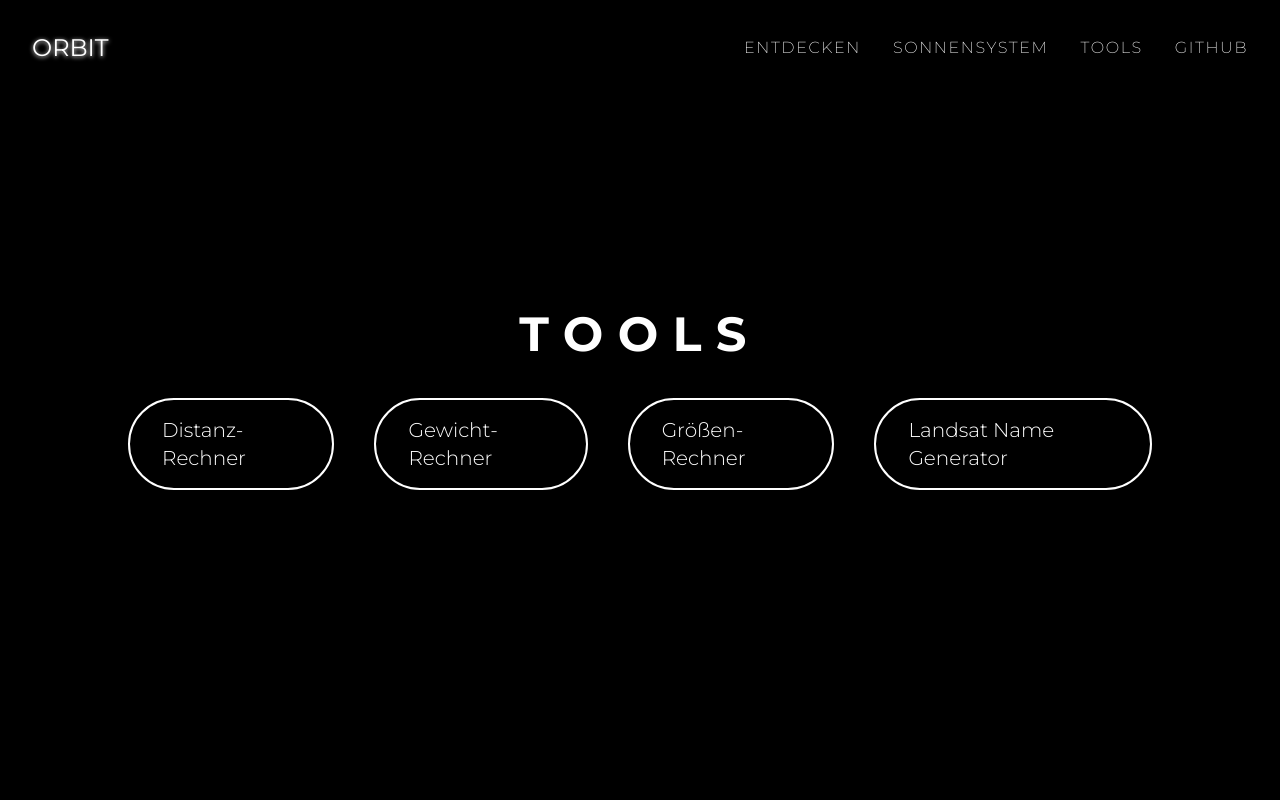
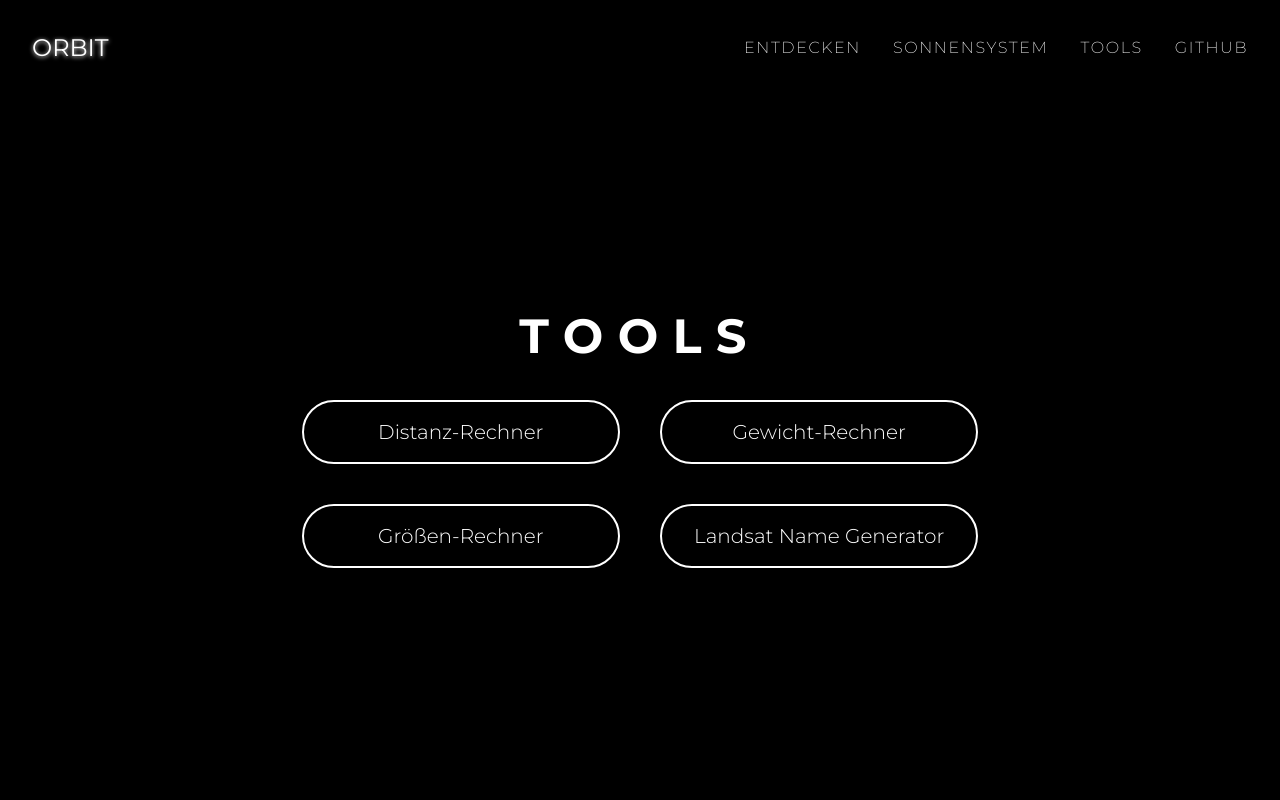
Before and after one commit to zeroequalsone/orbit, a Next.js app: page /tools in a window 1280 px wide. Shown: the top 800 px of the page. Built offline with nearby package versions, Linux system fonts and the light colour scheme.

Commit message:
refactor(tools-page): extract tool button and improve layout (#57)

```diff
--- /dev/null
+++ b/app/components/tools/ToolButton.tsx
@@ -0,0 +1,17 @@
+import Link from "next/link";
+
+type ToolButtonProps = {
+  href: string;
+  name: string;
+};
+
+export default function ToolButton({ href, name }: ToolButtonProps) {
+  return (
+    <Link
+      href={`/tools/${href}`}
+      className="hover:drop-shadow-sm hover:drop-shadow-white border-2 border-white rounded-full px-8 py-4 text-xl font-light"
+    >
+      {name}
+    </Link>
+  );
+}
--- a/app/tools/page.tsx
+++ b/app/tools/page.tsx
@@ -1,35 +1,21 @@
-import Link from "next/link";
+import ToolButton from "@/components/tools/ToolButton";
+
+const tools = [
+  { name: "Distanz-Rechner", href: "distance-calculator" },
+  { name: "Gewicht-Rechner", href: "weight-calculator" },
+  { name: "Größen-Rechner", href: "size-calculator" },
+  { name: "Landsat Name Generator", href: "landsat-name-generator" },
+];
 
 export default function Tools() {
   return (
     <div className="flex justify-center items-center min-h-screen">
-      <div className="flex justify-center items-center flex-col gap-10 w-4/5">
+      <div className="flex items-center flex-col p-8 mt-20 gap-10 lg:max-w-384">
         <h1 className="text-5xl font-bold uppercase tracking-[0.3em]">Tools</h1>
-        <div className="flex gap-10">
-          <Link
-            href="/tools/distance-calculator"
-            className="border-2 border-white rounded-full px-8 py-4 text-xl font-light"
-          >
-            Distanz-Rechner
-          </Link>
-          <Link
-            href="/tools/weight-calculator"
-            className="border-2 border-white rounded-full px-8 py-4 text-xl font-light"
-          >
-            Gewicht-Rechner
-          </Link>
-          <Link
-            href="/tools/size-calculator"
-            className="border-2 border-white rounded-full px-8 py-4 text-xl font-light"
-          >
-            Größen-Rechner
-          </Link>
-          <Link
-            href="/tools/landsat-name-generator"
-            className="border-2 border-white rounded-full px-8 py-4 text-xl font-light"
-          >
-            Landsat Name Generator
-          </Link>
+        <div className="grid lg:grid-cols-2 gap-10 text-center">
+          {tools.map((tools) => (
+            <ToolButton key={tools.name} href={tools.href} name={tools.name} />
+          ))}
         </div>
       </div>
     </div>
```
